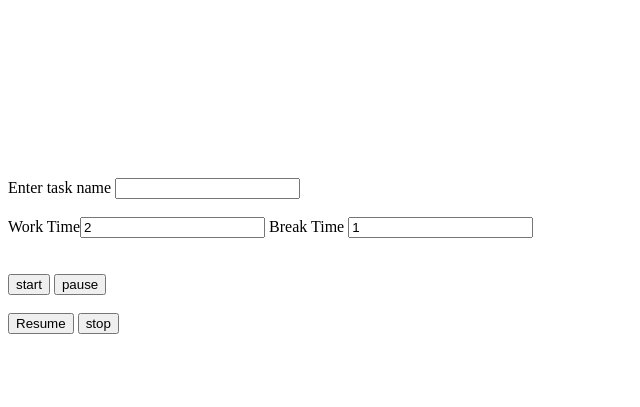
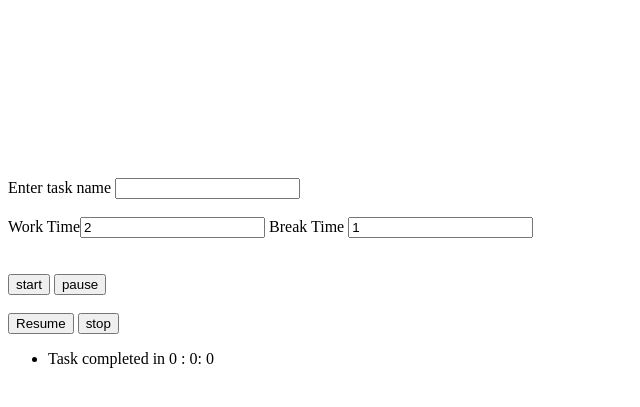
Before and after one commit to abdurrehmaan/pomodorotimer, a plain HTML site: page index.html in a window 1280 px wide. Both pictures are taken after a click on the button "stop". Shown: the part 79-486 px from the top of the page, without its empty margins (0-640 px from the left). Drawn offline with Linux system fonts and the light colour scheme.

Commit message:
timer start pause resume stop working fine

```diff
--- a/index.html
+++ b/index.html
@@ -51,6 +51,12 @@
         <button class="btnstop">stop</button>
 
     </div>
+    <div class="completedList">
+        <ul>
+
+        </ul>
+
+    </div>
     <script src="./js/script.js"></script>
 
 </body>
--- a/js/script.js
+++ b/js/script.js
@@ -7,6 +7,7 @@ const stopbutton = document.querySelector('.btnstop')
 const taskname = document.querySelector('.taskname')
 const worktimer = document.querySelector('.worktimer');
 const worktimer2 = document.querySelector('.worktimer2');
+const completedList = document.querySelector('.completedList ul ');
 
 let i = 0;
 let isworktime;
@@ -129,6 +130,8 @@ function displayinlist(i) {
     let minuts = parseInt(newworktime / 60) % 60;
     let hours = parseInt(newworktime / 3600);
     console.log(hours, ":", minuts, ":", seconds)
+    let message = `<li>Task completed in ${hours} : ${minuts}: ${seconds}</li>`;
+    completedList.innerHTML += message
 
 
 
```
